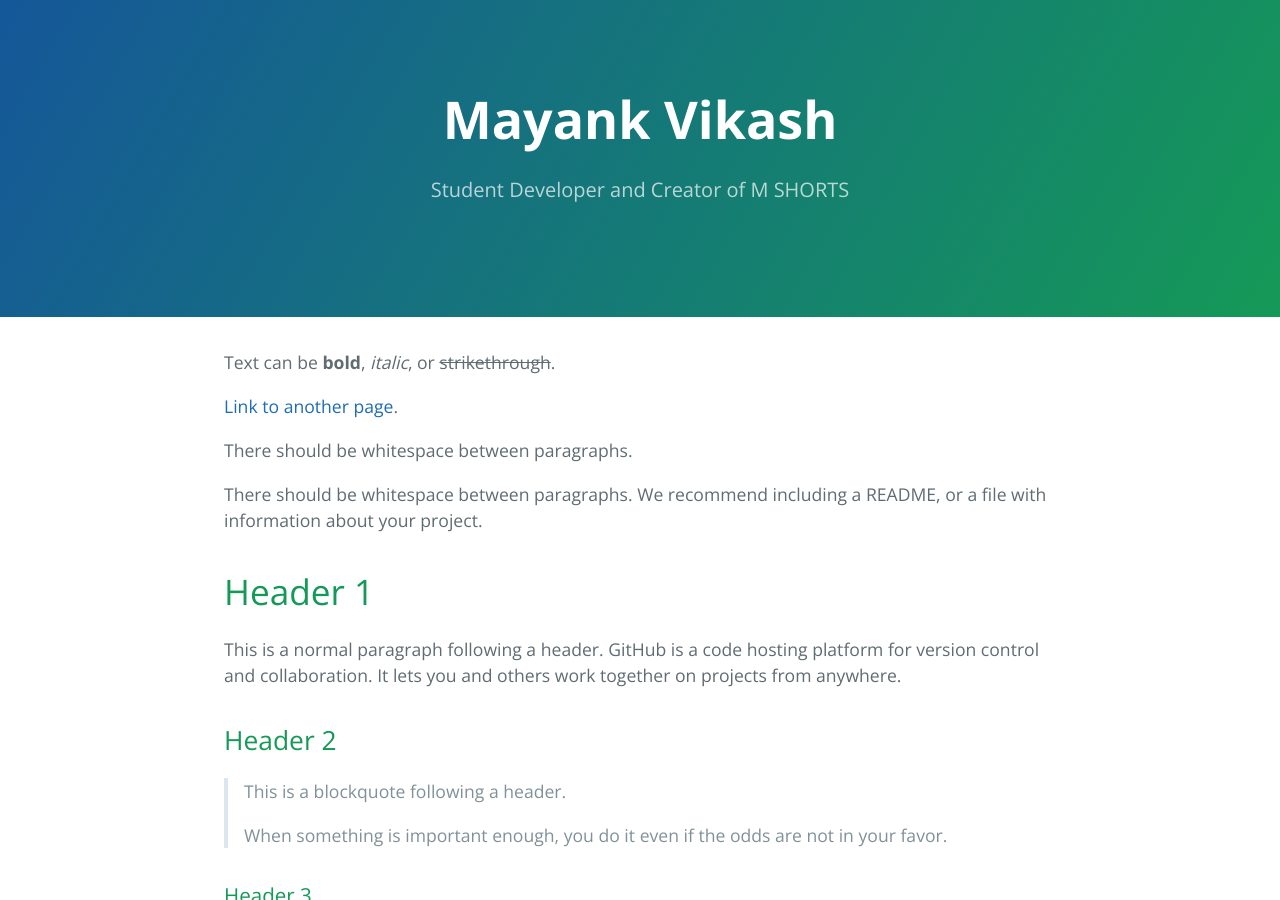
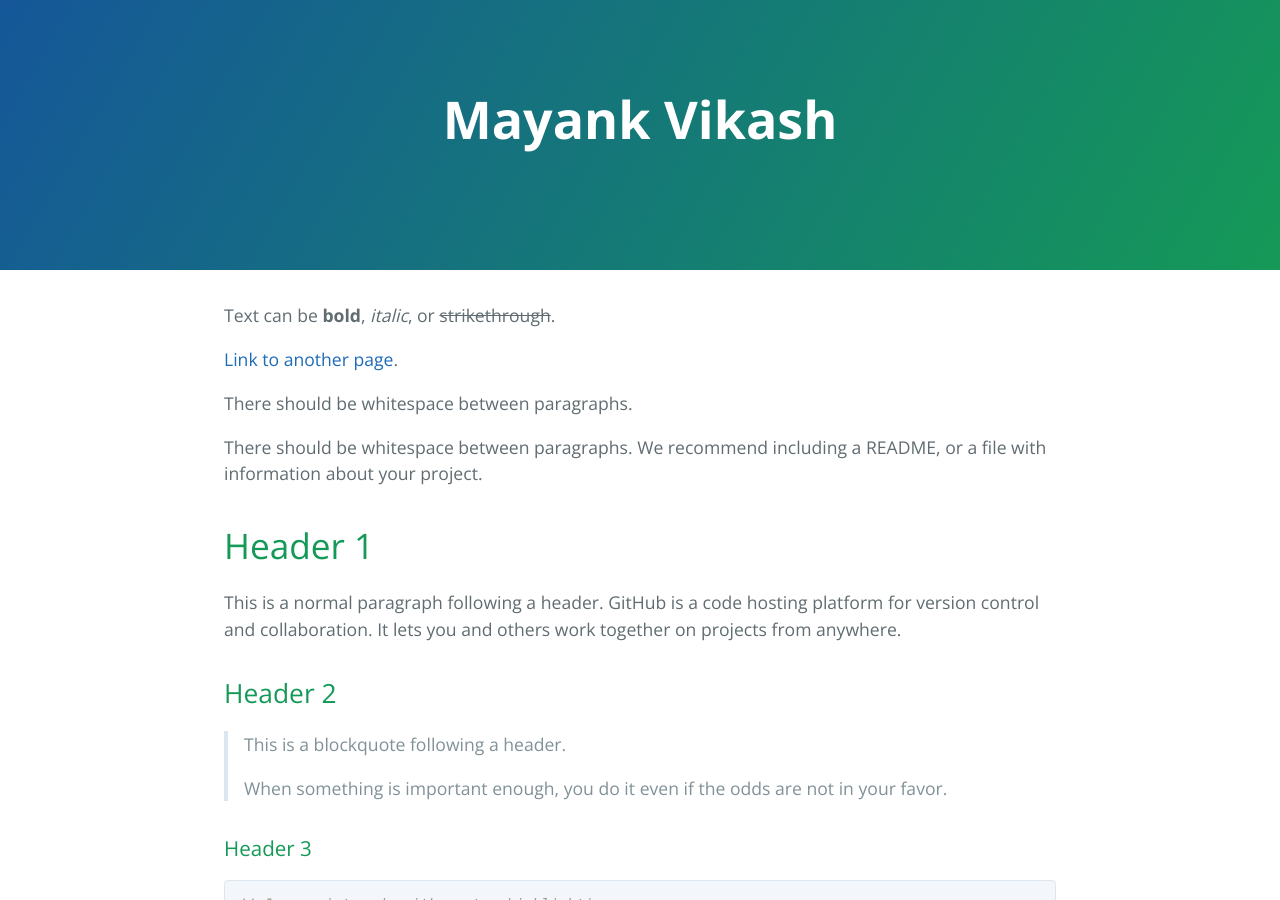
Before and after one commit to MayankVikash/mayankvikash.ml, a Jekyll site: the page built from test.md, in a window 1280 px wide and 900 px high. Built offline with Jekyll 4.4.1, drawn with Linux system fonts in a browser that asks for light colours; the repository's description, which GitHub fills in, is left out.

Commit message:
Update _config.yml

```diff
--- a/_config.yml
+++ b/_config.yml
@@ -1,5 +1,8 @@
 title: Mayank Vikash
-description: Student Developer and Creator of M SHORTS
+description:
 show_downloads: false
 google_analytics:
 theme: jekyll-theme-cayman
+---
+permalink: /404.html
+---
```
